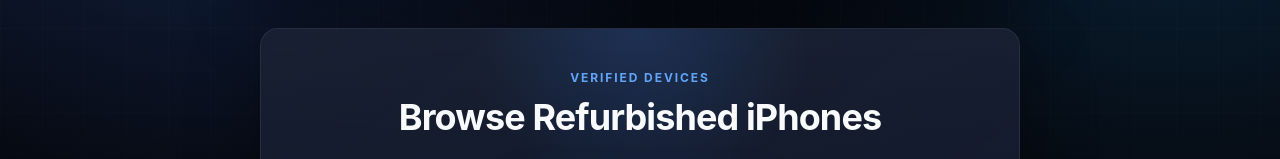
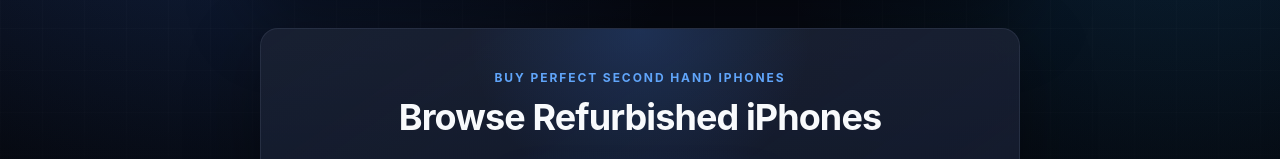
Before and after one commit to SemogEnaz/repair_website, a Vue app: page /buy in a window 1280 px wide. Shown: the part 266-425 px from the top of the page. Built offline with nearby package versions, Linux system fonts and the light colour scheme.

Commit message:
Changed eyebrow of buy_page hero

```diff
--- a/src/components/BuyPage/BuyHero.vue
+++ b/src/components/BuyPage/BuyHero.vue
@@ -1,7 +1,7 @@
 <template>
   <section class="tech-panel hero-panel text-center px-4 py-8 sm:p-10 m-5">
 
-    <p class="tech-eyebrow">Verified devices</p>
+    <p class="tech-eyebrow">Buy Perfect Second hand iPhones</p>
     <h2 class="mt-2 text-2xl sm:text-4xl font-bold leading-tight tracking-tight">Browse Refurbished iPhones</h2>
 
     <div class="mt-8 flex justify-center">
```
